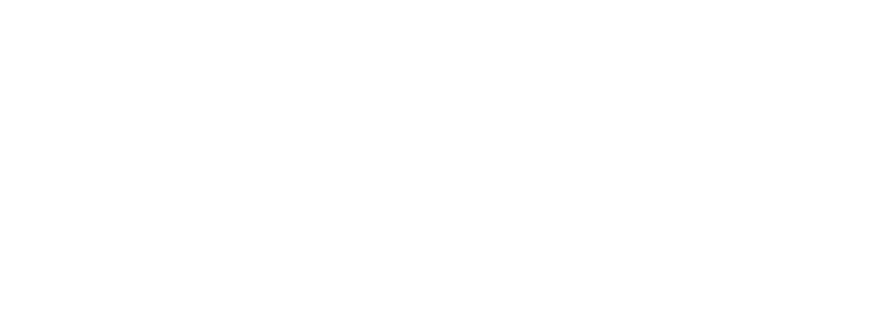
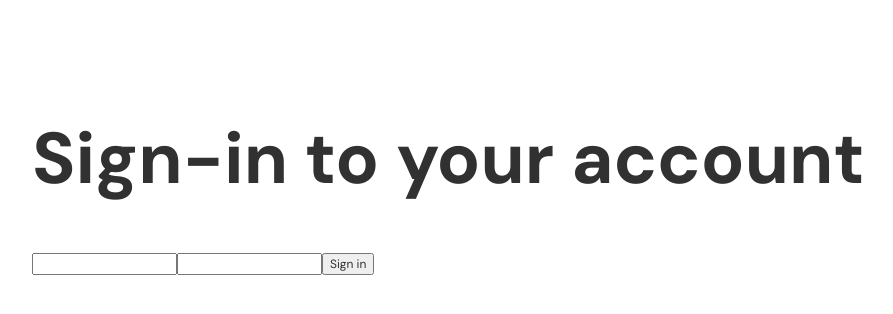
Before and after one commit to LiviaBoeriu/RecipeBox, a React (Create React App) app in the folder client/: page / in a window 1280 px wide. Shown: the top 314 px of the page, without its empty margins (32-925 px from the left). Built offline with nearby package versions, Linux system fonts and the light colour scheme.

Commit message:
Added sass dependency and added global stylesheet

```diff
--- a/client/package.json
+++ b/client/package.json
@@ -6,6 +6,7 @@
     "@testing-library/jest-dom": "^4.2.4",
     "@testing-library/react": "^9.5.0",
     "@testing-library/user-event": "^7.2.1",
+    "node-sass": "^4.14.1",
     "react": "^16.13.1",
     "react-dom": "^16.13.1",
     "react-scripts": "3.4.3"
--- a/client/public/index.html
+++ b/client/public/index.html
@@ -3,6 +3,7 @@
   <head>
     <meta charset="utf-8" />
     <link rel="icon" href="%PUBLIC_URL%/favicon.ico" />
+    <link href="https://fonts.googleapis.com/css2?family=DM+Sans:ital,wght@0,400;0,500;0,700;1,400;1,500;1,700&display=swap" rel="stylesheet">
     <meta name="viewport" content="width=device-width, initial-scale=1" />
     <meta name="theme-color" content="#000000" />
     <meta
@@ -10,11 +11,6 @@
       content="Web site created using create-react-app"
     />
     <link rel="apple-touch-icon" href="%PUBLIC_URL%/logo192.png" />
-    <!--
-      manifest.json provides metadata used when your web app is installed on a
-      user's mobile device or desktop. See https://developers.google.com/web/fundamentals/web-app-manifest/
-    -->
-    <link rel="manifest" href="%PUBLIC_URL%/manifest.json" />
     <!--
       Notice the use of %PUBLIC_URL% in the tags above.
       It will be replaced with the URL of the `public` folder during the build.
@@ -24,7 +20,7 @@
       work correctly both with client-side routing and a non-root public URL.
       Learn how to configure a non-root public URL by running `npm run build`.
     -->
-    <title>React App</title>
+    <title>Recipe Box</title>
   </head>
   <body>
     <noscript>You need to enable JavaScript to run this app.</noscript>
--- a/client/src/App.css
+++ /dev/null
@@ -1,38 +0,0 @@
-.App {
-  text-align: center;
-}
-
-.App-logo {
-  height: 40vmin;
-  pointer-events: none;
-}
-
-@media (prefers-reduced-motion: no-preference) {
-  .App-logo {
-    animation: App-logo-spin infinite 20s linear;
-  }
-}
-
-.App-header {
-  background-color: #282c34;
-  min-height: 100vh;
-  display: flex;
-  flex-direction: column;
-  align-items: center;
-  justify-content: center;
-  font-size: calc(10px + 2vmin);
-  color: white;
-}
-
-.App-link {
-  color: #61dafb;
-}
-
-@keyframes App-logo-spin {
-  from {
-    transform: rotate(0deg);
-  }
-  to {
-    transform: rotate(360deg);
-  }
-}
--- a/client/src/App.js
+++ b/client/src/App.js
@@ -1,8 +1,17 @@
 import React, { Fragment } from 'react';
-import './App.css';
+import './assets/styles/index.scss';
+
+// components
+import Login from "./components/Login/Login.js"
 
 function App() {
-  return <Fragment></Fragment>
+  return (
+    <Fragment>
+      <div className="container">
+        <Login />
+      </div>
+    </Fragment>
+  );
 }
 
 export default App;
--- /dev/null
+++ b/client/src/assets/styles/index.scss
@@ -0,0 +1,39 @@
+$defaultSize: 12px;
+$font: 'DM Sans', sans-serif;
+$defaultTextColor: #313131;
+
+
+* {
+    font-size: $defaultSize;
+    font-family: $font;
+    color: $defaultTextColor;
+}
+
+h6 {
+    font-size: 1.5rem;
+}
+
+h5 {
+    font-size: 2rem;
+}
+
+h4 {
+    font-size: 3rem;
+}
+
+h3 {
+    font-size: 3.5rem;
+}
+
+h2 {
+    font-size: 5rem;
+}
+
+h1 {
+    font-size: 6rem;
+}
+
+
+.container {
+    padding: 5%;
+}
--- /dev/null
+++ b/client/src/components/Login/Login.css
@@ -0,0 +1,3 @@
+/* .form-header {
+    padding: 5vh;
+} */
--- /dev/null
+++ b/client/src/components/Login/Login.js
@@ -0,0 +1,47 @@
+import React, { Fragment, useState } from "react";
+// import "../../assets/styles/index.scss";
+import LoginInput from "../LoginInput/LoginInput";
+
+const Login = () => {
+
+    const [username, setUsername] = useState(" ");
+    const [password, setPassword] = useState(" ");
+
+    const onSubmitForm = async (e) => {
+        e.preventDefault();
+        try {
+            const body = { username, password };
+
+            console.log(username);
+            const response = await fetch("http://localhost:5000/auth/login",
+            {
+                method: "POST",
+                headers: {"Content-type": "application/json"},
+                body: JSON.stringify(body)
+            });
+
+            console.log(response);
+            window.location = "/";
+        } catch (err) {
+            console.error(err.message);
+        }
+    }
+
+    return (
+        <Fragment>
+            <h1 className="form-header">
+                Sign-in to your account
+            </h1>
+            <form onSubmit={onSubmitForm}>
+                {/* This input has to become a component */}
+                {/* <LoginInput /> */}
+                <input type="text" value={username} onChange={e => setUsername(e.target.value)}/>
+                <input type="text" value={password} onChange={e => setPassword(e.target.value)}/>
+
+                <button>Sign in</button>
+            </form>
+        </Fragment>
+    );
+}
+
+export default Login;
--- /dev/null
+++ b/client/src/components/LoginInput/LoginInput.js
@@ -0,0 +1,15 @@
+import React, { Fragment, useState } from "react";
+// import "../../assets/styles/index.scss";
+
+const LoginInput = () => {
+
+    const [inputValue, setInputValue] = useState(" ");
+
+    return (
+        <Fragment>
+            <input type="text" value={inputValue} onChange={e => setInputValue(e.target.value)}/>
+        </Fragment>
+    );
+}
+
+export default LoginInput;
```
Also changed, not shown: 1 other file (tests, documents, lock files or other folders).
